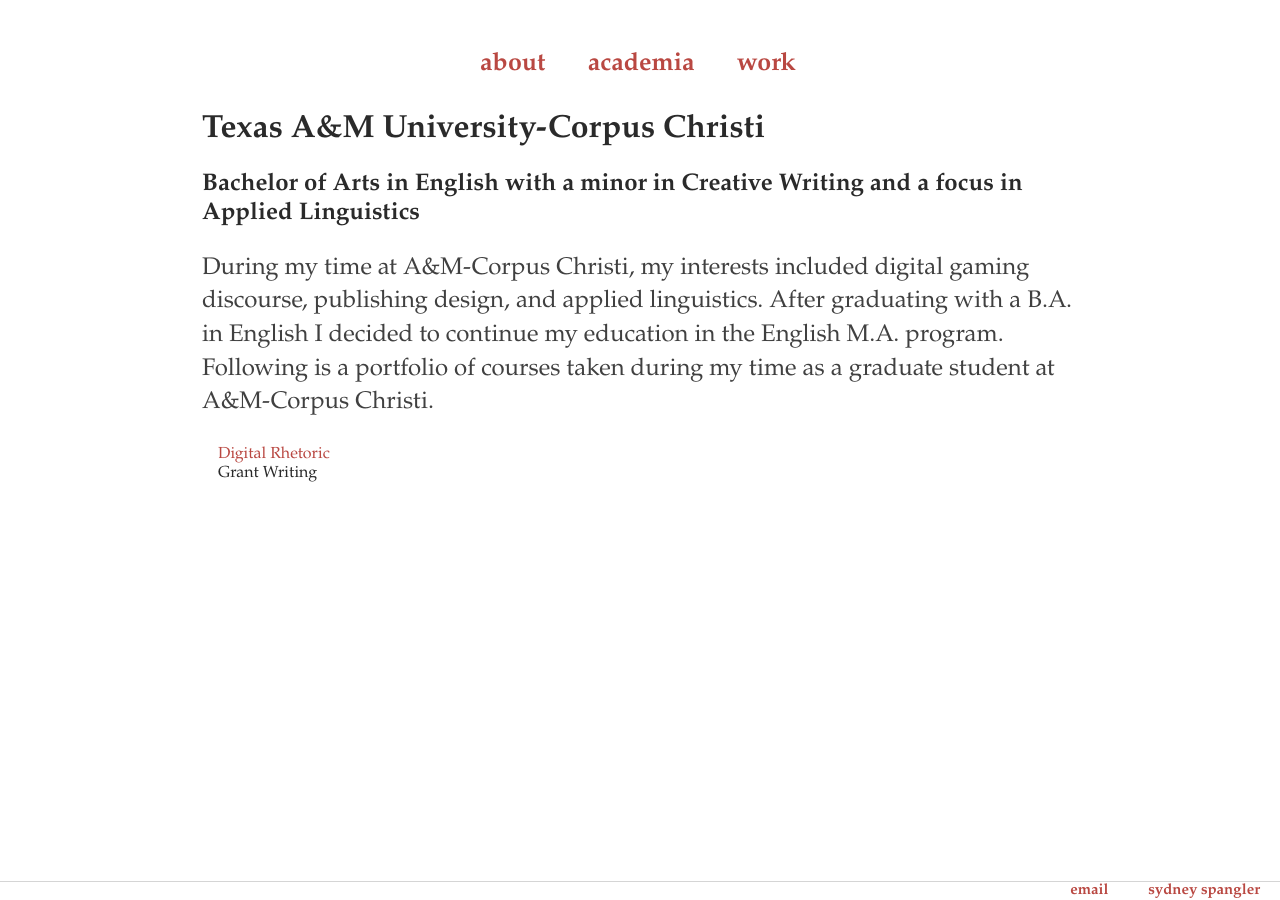
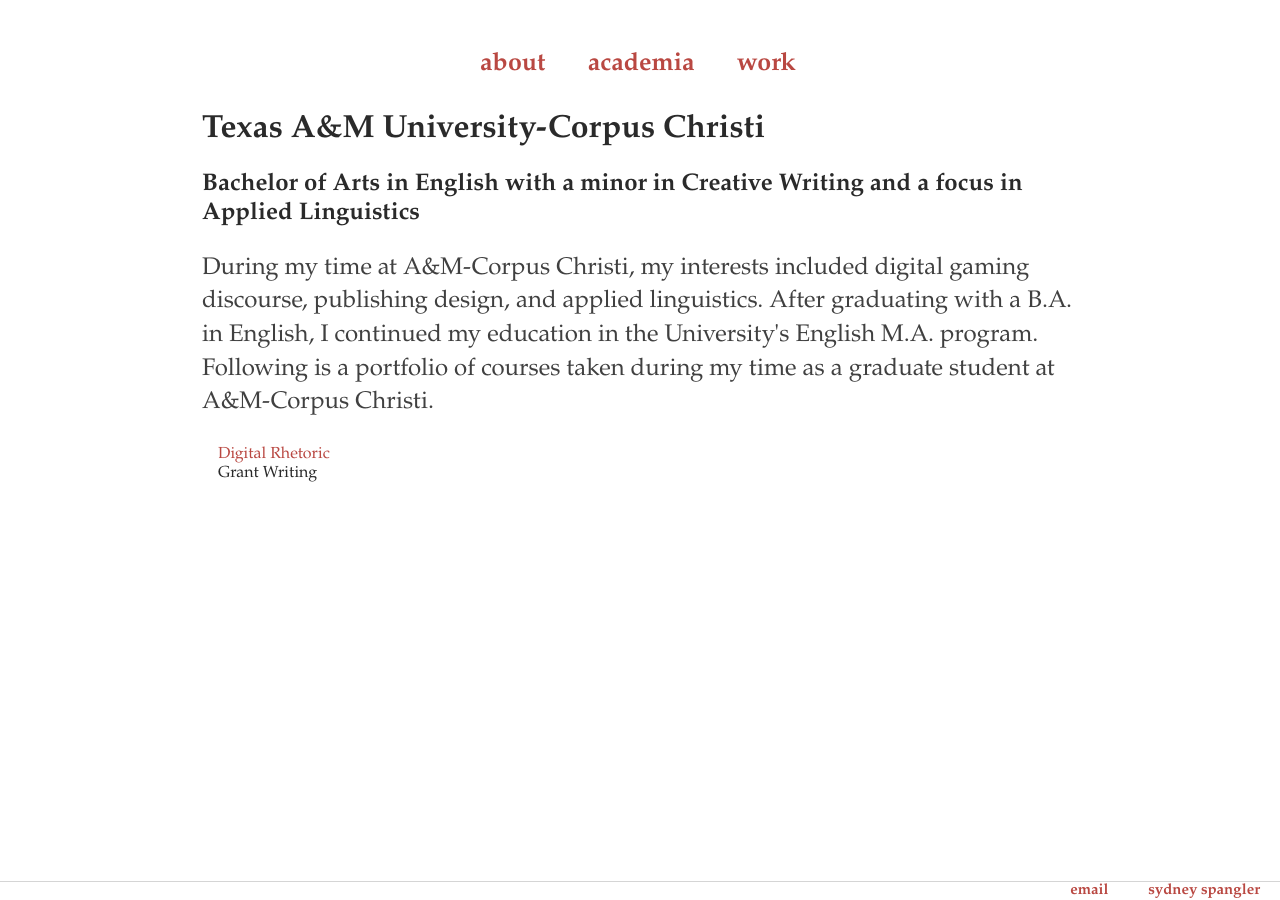
Before and after one commit to sydneyspangler/sydneyspangler.github.io, a Jekyll site: the page built from academia/index.html, in a window 1280 px wide. Built offline with Jekyll 4.4.1, drawn with Linux system fonts in a browser that asks for light colours.

Commit message:
Update index.html

```diff
--- a/academia/index.html
+++ b/academia/index.html
@@ -5,7 +5,7 @@
 <div class="blurb">
 	<h1>Texas A&amp;M University-Corpus Christi</h1>
 	<h2>Bachelor of Arts in English with a minor in Creative Writing and a focus in Applied Linguistics</h2>
-	<p>During my time at A&M-Corpus Christi, my interests included digital gaming discourse, publishing design, and applied linguistics. After graduating with a B.A. in English I decided to continue my education in the English M.A. program. Following is a portfolio of courses taken during my time as a graduate student at A&M-Corpus Christi.</p>
+	<p>During my time at A&M-Corpus Christi, my interests included digital gaming discourse, publishing design, and applied linguistics. After graduating with a B.A. in English, I continued my education in the University's English M.A. program. Following is a portfolio of courses taken during my time as a graduate student at A&M-Corpus Christi.</p>
 	<ul>
 		<li><a href="https://sydneyspangler.github.io/digital-rhetoric/" target="_blank">Digital Rhetoric</a></li>
 		<li>Grant Writing</li>
```
